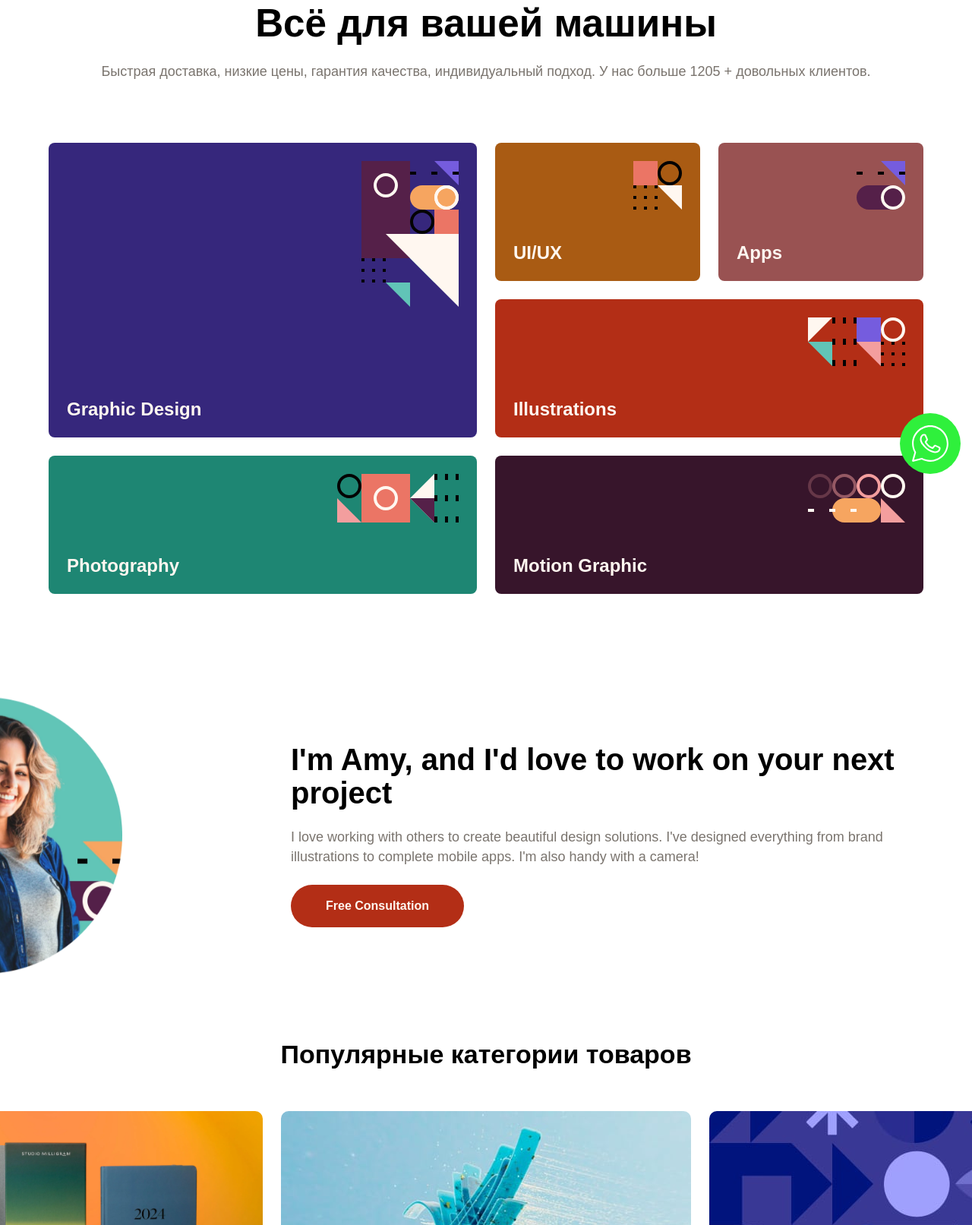
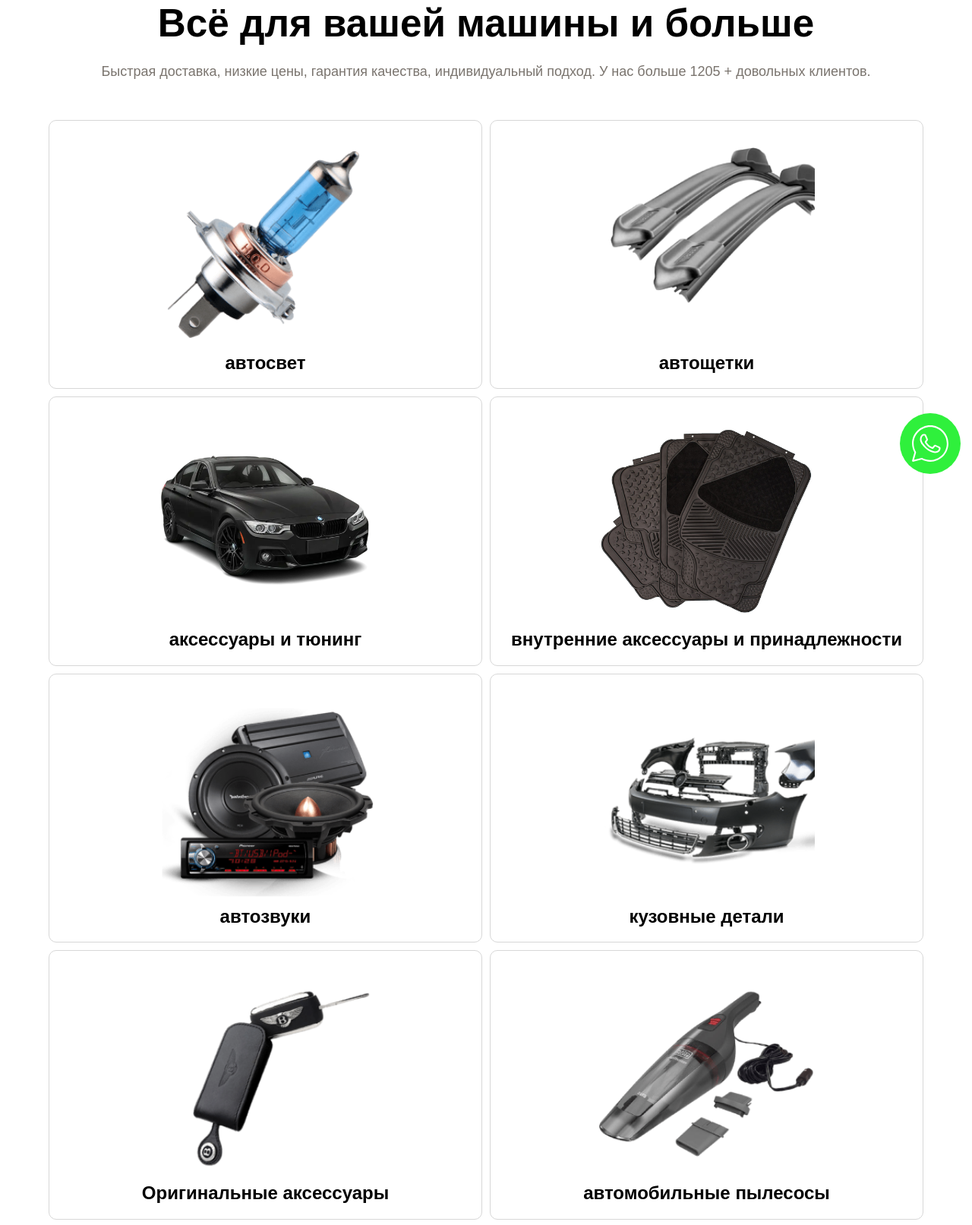
Before and after one commit to islom2202/rassvet-prototype, a plain HTML site: page index.html in a window 1280 px wide. Shown: the part 159-1772 px from the top of the page at 76% size. Drawn offline with nearby package versions, Linux system fonts and the light colour scheme.

Commit message:
first page

```diff
--- a/index.html
+++ b/index.html
@@ -11,7 +11,7 @@
 />
 <script src="https://cdn.jsdelivr.net/npm/swiper@11/swiper-bundle.min.js"></script>
   <link rel="stylesheet" href="./css/styles.css">
-  <title>Single-page design portfolio</title>
+  <title>Rassvet</title>
 </head>
 <body>
   <header>
@@ -19,52 +19,57 @@
       <img src="./assets/icons/logo.svg" alt="logo" draggable="false">
       <h3>Rassvet</h3>
     </div>
-    <button class="consultation">Свазаться с нами</button>
+    <button class="consultation" hred="tel:989155768">Свазаться с нами</button>
   </header>
   <main>
     <section class="design_solutions">
-      <h1>Всё для вашей машины</h1>
+      <h1>Всё для вашей машины и больше</h1>
       <p>Быстрая доставка, низкие цены, гарантия качества, индивидуальный подход. У нас больше 1205 + довольных клиентов. </p>
-      <div class="boxes">
-        <ul class="box">
-          <li>
-            <img src="assets/images/pattern-graphic-design.svg" alt="graphic-design"  draggable="false">
-            <h4>Graphic Design</h4>
-          </li>
-        </ul>
-        <ul class="box">
-          <li>
-            <img src="assets/images/pattern-ui-ux.svg" alt="pattern-ui-ux"  draggable="false">
-            <h4>UI/UX</h4>
-          </li>
-          <li>
-            <img src="assets/images/pattern-apps.svg" alt="pattern-apps"  draggable="false">
-            <h4>Apps</h4>
-          </li>
-          <li>
-            <img src="assets/images/pattern-illustrations.svg" alt="pattern-illustrations"  draggable="false">
-            <h4>Illustrations</h4>
-          </li>
-        </ul>
-        <ul class="box">
-          <li>
-            <img src="assets/images/pattern-photography.svg" alt="pattern-photography"  draggable="false">
-            <h4>Photography</h4>
-          </li>
-          <li>
-            <img src="assets/images/pattern-motion-graphics.svg" alt="pattern-motion-graphics"  draggable="false">
-            <h4>Motion Graphic</h4>
-          </li>
-        </ul>
-      </div>
+      <ul>
+        <li>
+          <img src="./assets/categories/auto-lights.png" alt="">
+          <h4>автосвет</h4>
+        </li>
+        <li>
+          <img src="./assets/categories/auto-brushes.png" alt="">
+          <h4>автощетки</h4>
+        </li>
+        <li>
+          <img src="./assets/categories/accessories-tuning.webp" alt="">
+          <h4>аксессуары и тюнинг</h4>
+        </li>
+        <li>
+          <img src="./assets/categories/acessories-belongings.jpg" alt="">
+          <h4>внутренние аксессуары и принадлежности</h4>
+        </li>
+        <li>
+          <img src="./assets/categories/auto-sounds.png" alt="">
+          <h4>автозвуки</h4>
+        </li>
+        <li>
+          <img src="./assets/categories/bodywork.png" alt="">
+          <h4>кузовные детали</h4>
+        </li>
+        <li>
+          <img src="./assets/categories/original-accessories.png" alt="">
+          <h4>Оригинальные аксессуары</h4>
+        </li>
+        <li>
+          <img src="./assets/categories/vacuum-cleaners.png" alt="">
+          <h4>автомобильные пылесосы</h4>
+        </li>
+        <li>
+          <img src="./assets/categories/headphones.jpg" alt="">
+          <h4>Наушники</h4>
+        </li>
+      </ul>
     </section>
     <section class="amy">
-      <h2 class="visually_hidden">Ammy</h2>
-      <img src="assets/images/image-amy.webp" alt="amy's pic">
+      <img src="assets/categories/wheel.png" alt="wheel">
       <aside>
-        <h2>I'm Amy, and I'd love to work on your next project</h2>
-        <p>I love working with others to create beautiful design solutions. I've designed everything from brand illustrations to complete mobile apps. I'm also handy with a camera!</p>
-        <button class="consultation">Free Consultation</button>
+        <h2>Для нас качество товара и услуг имеет особую значимость</h2>
+        <p>Ищете запчасти для своего автомобиля? Обратитесь к нам! Мы предлагаем большой выбор запчастей по самым выгодным ценам в городе. Наши специалисты помогут вам подобрать необходимые детали и оформят заказ в кратчайшие сроки.</p>
+        <button class="consultation" hred="tel:989155768">Свазаться с нами</button>
       </aside>
     </section>
     <section class="my_work">
@@ -90,28 +95,20 @@
     </section>
     <section class="book_me">
         <div class="text">
-          <h2>Book a call with me</h2>
-          <p>I'd love to have a chat to see how I can help you. The best first step is for us to discuss your project during a free consultation. Then we can move forward from there.</p>
+          <h2>Есть вопросы или хотите сделать заказ?</h2>
+          <p>Мы всегда рады помочь! Свяжитесь с нами и наши специалисты с удовольствием ответят на все ваши вопросы и помогут подобрать необходимые автозапчасти.</p>
         </div>
-        <button class="consultation">Free Consultation</button>
+        <button class="consultation" hred="tel:989155768">Свазаться с нами</button>
     </section>
   </main>
   <footer>
     <img src="./assets/icons/logo.svg" alt="logo" draggable="false">
-    <button class="consultation">Free Consultation</button>
+    <button class="consultation" href="https://api.whatsapp.com/send?phone=+992009094613&text=Салом, ман савол дорам!" target="_blank">Бесплатная консультация</button>
   </footer>
   <a class="whatsapp"  href="https://api.whatsapp.com/send?phone=+992009094613&text=Салом, ман фармоиш додан мехоҳам!" target="_blank">
     <img src="./assets/icons/whatsapp-green.svg" alt="whatsapp">
   </a>
 <script src="app.js"></script>
-автосвет
-авто щетки
-Оригинальные аксессуары
-автозвук
-аксессуары и тюнинг
-автоаксессуары и принадлежности
-кузовные детали
-автомобильные пылесосы
-поиск
+
 </body>
 </html>
--- a/styles/_animations.scss
+++ b/styles/_animations.scss
@@ -7,13 +7,6 @@ p,h1,h2,h3{
 }
 
 // sections
-.design_solutions{
-    ul{
-      animation: scale-down linear;
-      animation-timeline: view();
-      animation-range: cover 40% cover 100%;
-    }
-}
 .amy{
   img{
     transform: translateX(-50%);
@@ -41,10 +34,7 @@ p,h1,h2,h3{
     }
   }
   @keyframes fly-in{
-    // from{
-    //   transform: translateX(-50%);
-    // }
     to{
-      transform: translateX(0%);
+      transform: translateX(0%) rotate(360deg);
     }
   }
--- a/styles/_boilerplates.scss
+++ b/styles/_boilerplates.scss
@@ -31,9 +31,9 @@ body{
 $font-sizes: (
   button: clamp(1.4rem, 2vw, 1.6rem),
   p: clamp(1.4rem, 2vw, 1.8rem),
-  h1: clamp(3.6rem, 4vw, 5.6rem),
-  h2: clamp(2.6rem, 4vw, 4rem),
-  h3: clamp(2.4rem, 3vw, 3.4rem),
+  h1: clamp(2.8rem, 4vw, 5.6rem),
+  h2: clamp(2.2rem, 4vw, 4rem),
+  h3: clamp(2rem, 3vw, 3.4rem),
   h4: 2.4rem
 );
 
@@ -44,16 +44,17 @@ $font-sizes: (
 }
 
 button{
-  width: 17.6rem;
-  height: 4.4rem;
+  width: 15rem;
+  height: 4rem;
   color: $white;
   background-color: $black;
-  font-weight: 700;
+  font-weight: 500;
   border-radius: 3rem;
   cursor: pointer;
     @include responsive($tablet){
-    width: 22.8rem;
+    width: 24rem;
     height: 5.6rem;
+    font-weight: 700;
   }
   &:active{
     opacity: 0.7;
@@ -69,3 +70,6 @@ p{
 .visually_hidden{
   display: none;
 }
+h4{
+  font-weight: 550;
+}
--- a/styles/_colors.scss
+++ b/styles/_colors.scss
@@ -1,15 +1,6 @@
 $black: rgb(3, 3, 3);
-$gray: rgb(122, 116, 110);
-// $purple: rgb(117, 92, 222);
-// $orange: rgb(246, 165, 96);
-// $pink: rgb(243, 158, 158);
-// $red: rgb(235, 117, 101);
-// $aqua: rgb(97, 196, 183);
-// $dark-purple: rgb(85, 32, 73);
+$gray: rgb(122, 116, 110);;
 $white: rgb(255, 247, 240);
-// $body-background: #fff7f0;
-
-
 $purple: rgb(54, 39, 124);
 $orange: rgb(169, 91, 19);
 $pink: rgb(153, 82, 82);
--- a/styles/blocks/_design_solutions.scss
+++ b/styles/blocks/_design_solutions.scss
@@ -1,28 +1,5 @@
+@use "../colors" as *;
 @use "../breakpoints" as *;
-@use "../colors" as *;
-@mixin gridify($columns){
-  display: grid;
-  grid-template-columns: $columns;
-  gap: 2.4rem;
-  border-radius: 0.8rem;
-};
-
-// background colors for boxes
-.design_solutions{
-$box-colors:(
-  "ul:first-child": $purple,
-  "ul:nth-child(2) li:nth-child(1)": $orange,
-  "ul:nth-child(2) li:nth-child(2)": $pink,
-  "ul:nth-child(2) li:nth-child(3)": $red,
-  "ul:nth-child(3) li:nth-child(1)": $aqua,
-  "ul:nth-child(3) li:nth-child(2)": $dark-purple
-);
-@each $tag, $value in $box-colors{
-  #{$tag}{
-    background-color: $value;
-  }
-};
-}
 
 // mobile
 .design_solutions{
@@ -31,70 +8,32 @@ $box-colors:(
   h1{
     margin-bottom: 2.3rem;
   }
-  .boxes{
-    @include gridify(1rf);
-    margin-top: 6.4rem;
-    ul{
-      @include gridify(1fr);
-      li{
-        height: 18.2rem;
-        border-radius: 0.8rem;
-        position: relative;
-        img{
-          position: absolute;
-          top: 2.4rem;
-          right: 2.4rem;
-        }
-        h4{
-          position: absolute;
-          bottom: 2.4rem;
-          left: 2.4rem;
-          color: $white;
-        }
-      }
-    }
-    ul:first-child{
-      min-height: 36.4rem;
-      li{
-        height: 100%;
-      }
-    }
-    ul:nth-child(2){
-      @include gridify(repeat(2, 1fr));
-      li:last-child{
-        grid-column: span 2;
+  ul{
+    margin-top: 5rem;
+    display: grid;
+    grid-template-columns: 1fr;
+    gap: 1rem;
+    li{
+      border: 1px solid rgb(215, 215, 215);
+      border-radius: 1rem;
+      padding-block: 2rem;
+      img{
+        width: 50%;
       }
     }
   }
 }
+
 // tablet
 @include responsive($tablet){
-  .design_solutions{
-    .boxes{
-    @include gridify(repeat(2, 1fr));
-    margin-top: 8rem;
-    ul:last-child{
-      @include gridify(repeat(2, 1fr));
-      grid-column: span 2;
-    }
-  }
+  .design_solutions ul{
+    grid-template-columns: 1fr 1fr;
   }
 }
-// desktop
+
+//desktop
 @include responsive($desktop){
-  .design_solutions{
-    p{
-      padding-inline: 17vw;
-    }
-    padding: 6.6rem 10% 0 10%;
-    .boxes{
-    @include gridify(repeat(3, 1fr));
-    ul:last-child{
-      grid-column: span 1;
-      li{
-        grid-column: span 2;
-      }
-    }
-    }
+  .design_solutions ul{
+    grid-template-columns: 1fr 1fr 1fr;
   }
 }
```
Also changed, not shown: assets/categories/accessories-tuning.webp (added), assets/categories/acessories-belongings.jpg (added), assets/categories/auto-brushes.png (added), assets/categories/auto-lights.png (added), assets/categories/auto-sounds.png (added), assets/categories/bodywork.png (added), assets/categories/headphones.jpg (added), assets/categories/original-accessories.png (added), assets/categories/vacuum-cleaners.png (added), assets/categories/wheel.png (added), css/styles.css, 1 other file.
